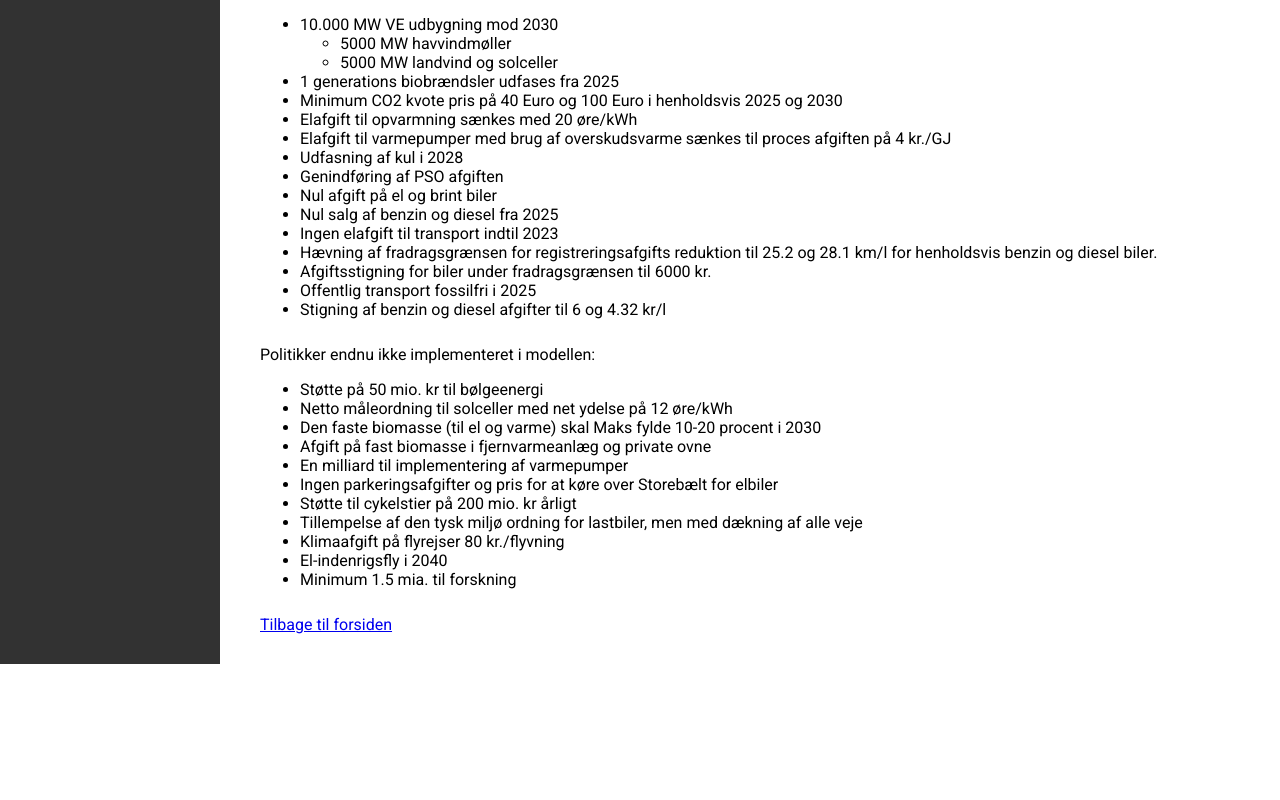
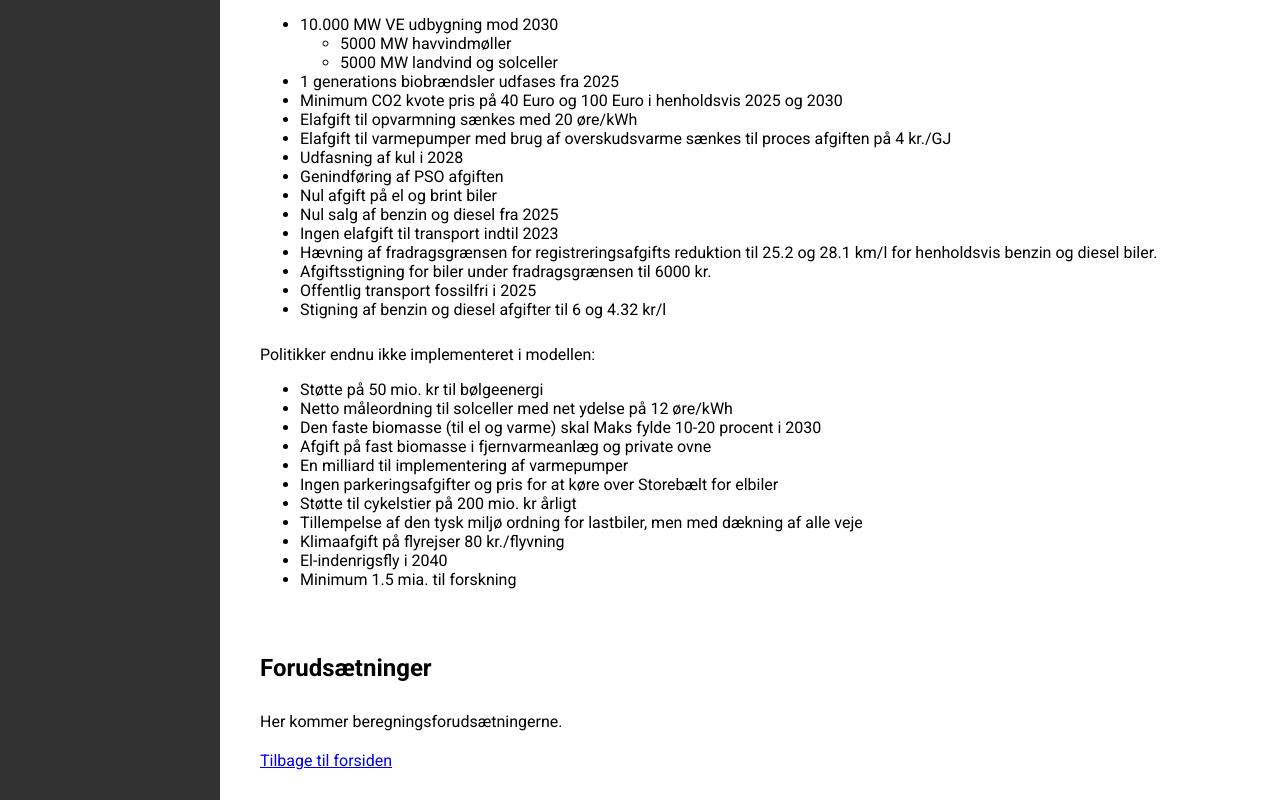
Before and after one commit to olavurellefsen/danish-energy-agreement, a React app: page /beskrivelser in a window 1280 px wide. Shown: the part 2147-2947 px from the top of the page. Before the commit the page ends 2811 px from the top, so only its background shows below. Built offline with nearby package versions, Linux system fonts and the light colour scheme; what styled-components-breakpoint would draw is missing.

Commit message:
Added section about preconditions to scenario descriptions

```diff
--- a/src/pages/ScenarioDescriptions.js
+++ b/src/pages/ScenarioDescriptions.js
@@ -178,6 +178,15 @@ export default () => (
         <li>Minimum 1.5 mia. til forskning</li>
       </ul>
     </AboutBody>
-    <AboutBody><Link to='/'>Tilbage til forsiden</Link></AboutBody>
+    <AboutHeader2>Forudsætninger</AboutHeader2>
+    <AboutBody>
+      Her kommer beregningsforudsætningerne.
+    </AboutBody>
+    <AboutBody>
+
+    </AboutBody>
+    <AboutBody>
+      <Link to='/'>Tilbage til forsiden</Link>
+    </AboutBody>
   </AboutContainer>
 )
```
